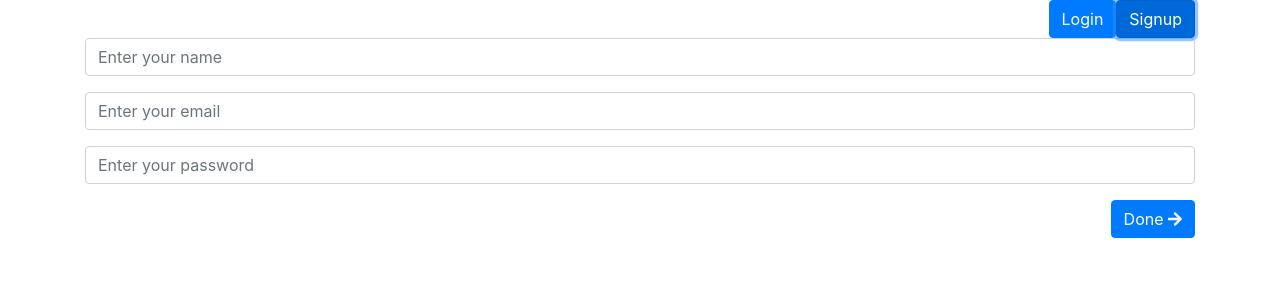
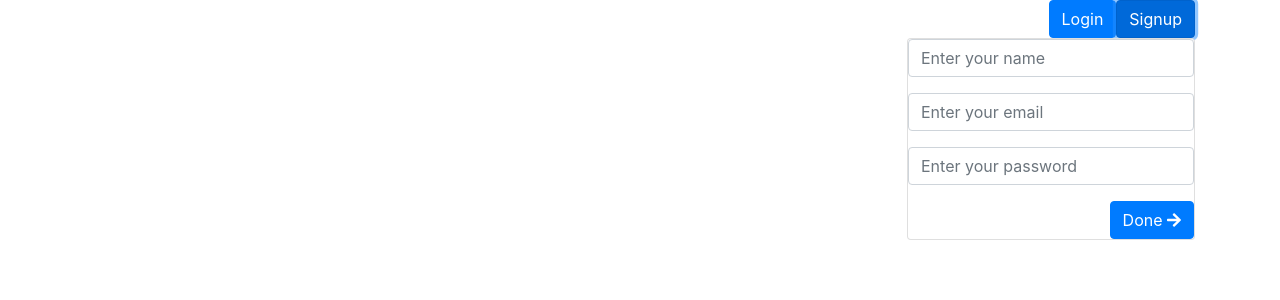
Before and after one commit to antonzaharia/raffle-app, a React (Create React App) app in the folder raffle-frontend/: page / in a window 1280 px wide. Both pictures are taken after a click on the button "Signup". Shown: the top 300 px of the page. Built offline with nearby package versions, Linux system fonts and the light colour scheme.

Commit message:
signup form style finished

```diff
--- a/raffle-frontend/src/components/SignupForm.js
+++ b/raffle-frontend/src/components/SignupForm.js
@@ -1,13 +1,19 @@
 import React, { Component } from "react";
+
+// Bootstrap
 import Form from "react-bootstrap/Form";
-import Button from "react-bootstrap/Button"
-import { FontAwesomeIcon } from '@fortawesome/react-fontawesome'
-import { faArrowRight } from '@fortawesome/free-solid-svg-icons'
+import Button from "react-bootstrap/Button";
+import Card from "react-bootstrap/Card";
+
+// Fontawesome
+import { FontAwesomeIcon } from "@fortawesome/react-fontawesome";
+import { faArrowRight } from "@fortawesome/free-solid-svg-icons";
 
 export default class signupForm extends Component {
   render() {
     return (
       <div>
+        <Card style={{ width: '18rem'}} className="float-right">
           <Form>
             <Form.Group controlId="formBasicPassword">
               <Form.Control type="text" placeholder="Enter your name" />
@@ -18,8 +24,11 @@ export default class signupForm extends Component {
             <Form.Group controlId="formBasicPassword">
               <Form.Control type="password" placeholder="Enter your password" />
             </Form.Group>
-          <Button>Done <FontAwesomeIcon icon={faArrowRight}/></Button>
+            <Button type="submit" className="center-text">
+              Done <FontAwesomeIcon icon={faArrowRight} />
+            </Button>
           </Form>
+        </Card>
       </div>
     );
   }
--- a/raffle-frontend/src/index.css
+++ b/raffle-frontend/src/index.css
@@ -17,3 +17,6 @@ code {
 .right-text {
   text-align: right;
 }
+.float-right {
+  float: right;
+}
```
Lines whose indentation alone changed are shown as unchanged.
